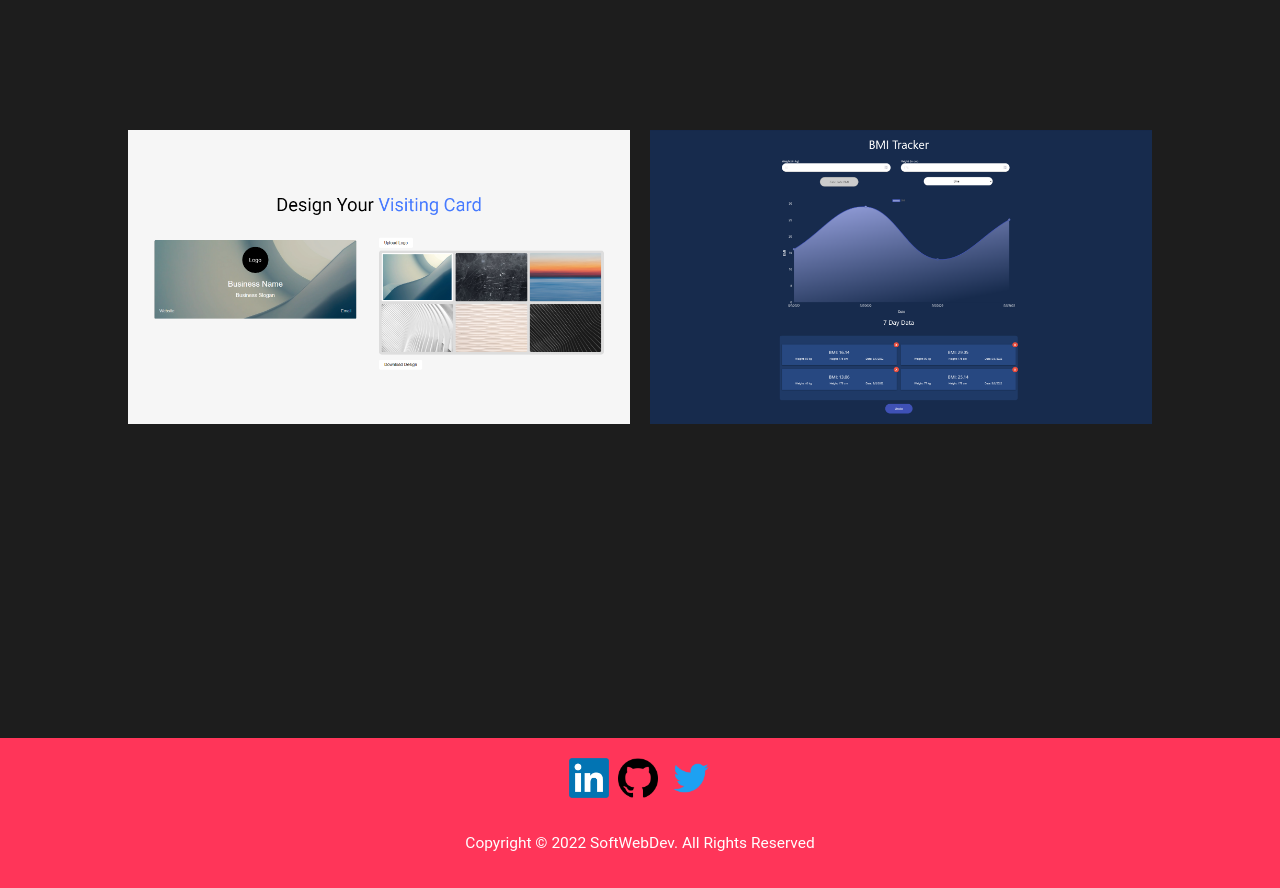
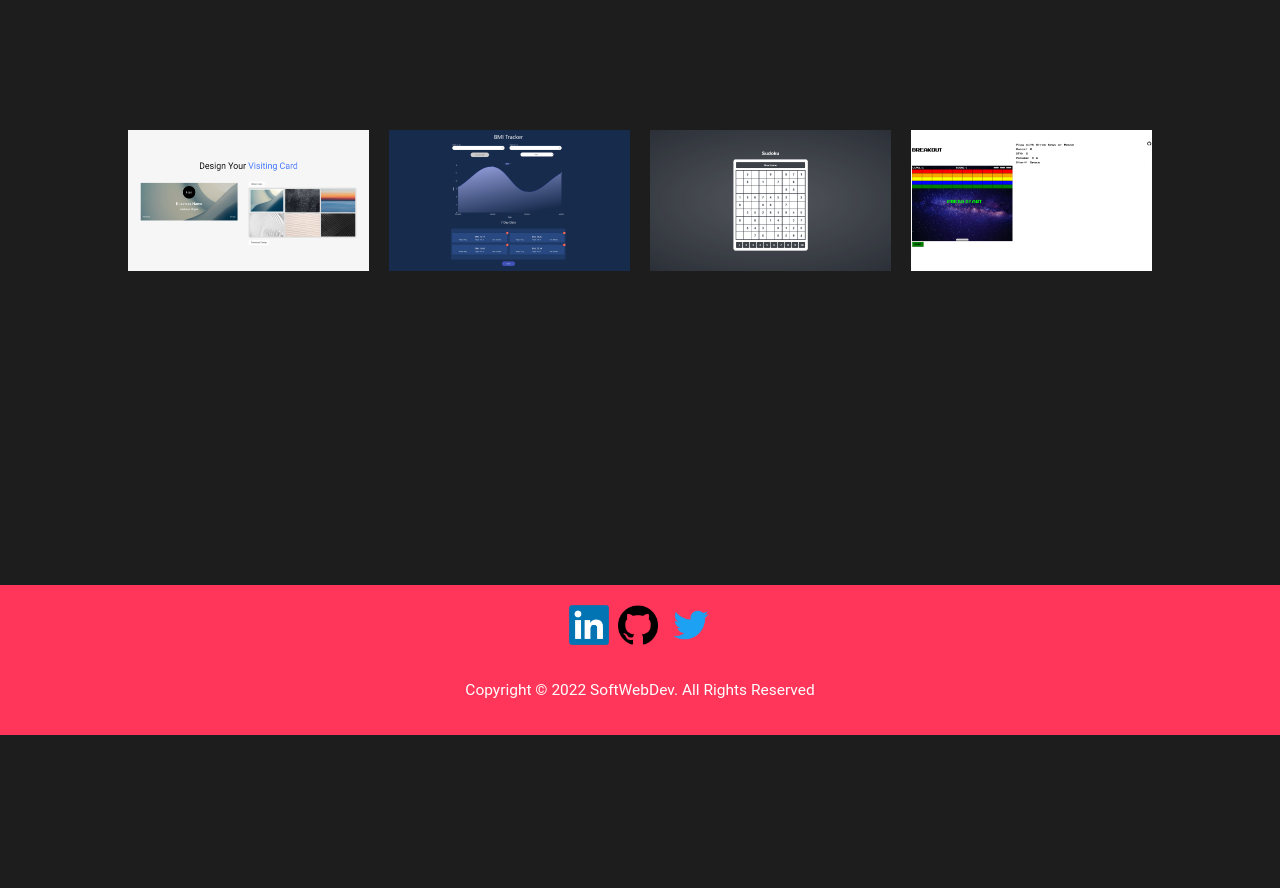
Before and after one commit to softwebdev05/portfolio-website, a website: page index.html in a window 1280 px wide. Shown: the part 2940-3828 px from the top of the page. After the commit the page ends 3675 px from the top, so only its background shows below. Drawn offline with Linux system fonts and the light colour scheme.

Commit message:
updated project section

```diff
--- a/index.html
+++ b/index.html
@@ -127,6 +127,24 @@
               <span class="tags">React</span>
           </div>
       </div></a>
+
+      <a href="https://github.com/softwebdev05/react-sudoku" target="_blank">
+        <div class="project-card">
+        <img src="img/project (3).png" alt="">
+        <div class="content">
+            <h1 class="project-name">Sudoku Game</h1>
+            <span class="tags">React, Typescript</span>
+        </div>
+    </div></a>
+
+    <a href="https://github.com/softwebdev05/breakout_game" target="_blank">
+      <div class="project-card">
+      <img src="img/project (4).png" alt="">
+      <div class="content">
+          <h1 class="project-name">Breakout Game</h1>
+          <span class="tags">Html, Css, JavaScript</span>
+      </div>
+  </div></a>
     </div>
 </section>
 
--- a/style.css
+++ b/style.css
@@ -403,7 +403,7 @@ a {
 .project-container{
   width: 100%;
   display: grid;
-  grid-template-columns: repeat(2, 1fr);
+  grid-template-columns: repeat(4, 1fr);
   grid-gap: 20px;
   margin-top: 200px;
   margin-bottom: 110px;
```
Also changed, not shown: img/project (3).png (added), img/project (4).png (added).
